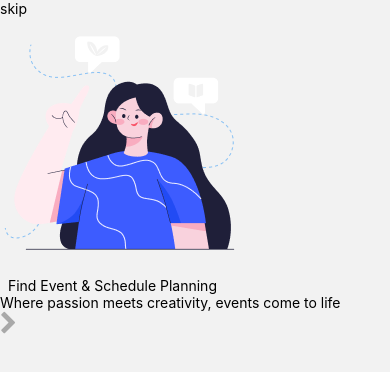
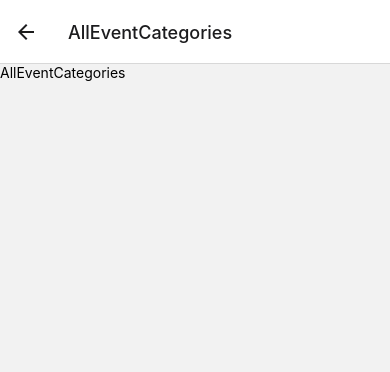
Before and after one commit to sandeepPainkra/EventHub-Major-Project, a React Native app in the folder frontend/: screen /AllEventCategories in a window 390 px wide. Shown: the top 372 px of the page. Built offline with nearby package versions, Linux system fonts and the light colour scheme; what tailwindcss-react-native would draw is missing.

Commit message:
creating AllEventCategories screen

```diff
--- a/frontend/App.js
+++ b/frontend/App.js
@@ -13,6 +13,7 @@ import MobileOtp from "./screens/MobileOtp.js";
 import Verified from "./screens/Verified.js";
 import Parent from "./screens/Parent.js";
 import AllEventCatogaries from "./screens/Extra-screens/AllEventCatogaries.js";
+import AllEventCategories from "./screens/AllEventCategories.js";
 
 export default function App() {
   const Stack = createNativeStackNavigator();
@@ -49,6 +50,11 @@ export default function App() {
             component={Parent}
             options={{ headerShown: false }}
           />
+
+          <Stack.Screen
+            name="AllEventCategories"
+            component={AllEventCategories}
+          />
         </Stack.Navigator>
       </NavigationContainer>
     </TailwindProvider>
--- /dev/null
+++ b/frontend/screens/AllEventCategories.js
@@ -0,0 +1,12 @@
+import { View, Text } from "react-native";
+import React from "react";
+
+const AllEventCategories = () => {
+  return (
+    <View>
+      <Text>AllEventCategories</Text>
+    </View>
+  );
+};
+
+export default AllEventCategories;
--- a/frontend/screens/tabs/EventScreen.js
+++ b/frontend/screens/tabs/EventScreen.js
@@ -146,7 +146,7 @@ const EventScreen = () => {
         <View className="w-full flex-row justify-center py-14 px-6">
           <TouchableOpacity
             onPress={() => {
-              navigation.navigate("AllEventsCatogary");
+              navigation.navigate("AllEventCategories");
             }}
             className="bg-[#3D5CFF] w-[50%] py-2 flex-row justify-center  items-center  rounded-md  "
           >
```
